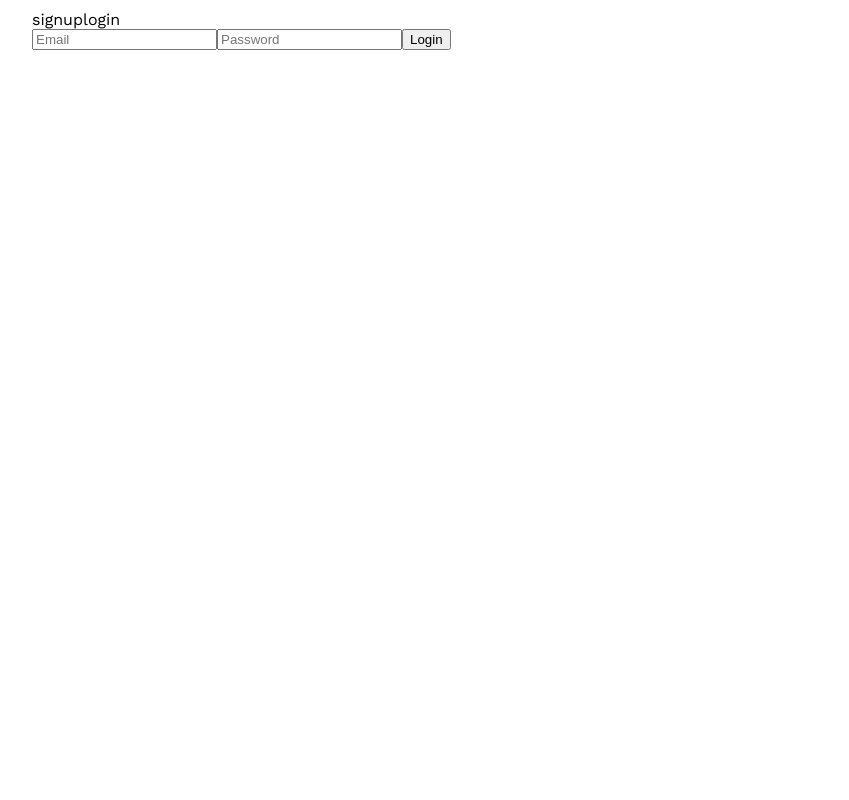
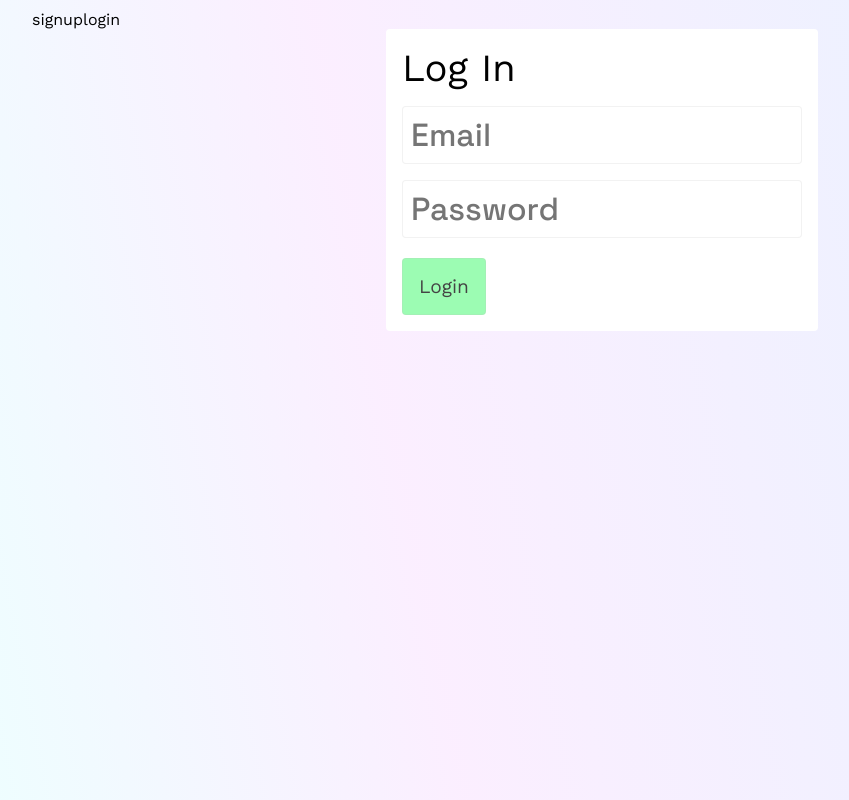
Before and after one commit to mike1234-pixel/gig-organiser-client, a React (Create React App) app: page /login in a window 1280 px wide. Shown: the whole page, without its empty margins (38-887 px from the left). Built offline with nearby package versions, Linux system fonts and the light colour scheme.

Commit message:
add styles to forms

```diff
--- /dev/null
+++ b/src/components/features/Forms/ContentBox/ContentBox.module.css
@@ -0,0 +1,16 @@
+.container {
+    display: flex;
+    align-items: center;
+    justify-content: center;
+    height: 100%;
+}
+
+.box {
+    background: white;
+    border-radius: 4px;
+    padding: 16px;
+}
+
+.title {
+    font-size: 2.4rem;
+}
--- /dev/null
+++ b/src/components/features/Forms/ContentBox/ContentBox.tsx
@@ -0,0 +1,18 @@
+import { ReactNode } from "react";
+import styles from "./ContentBox.module.css";
+
+interface ContentBoxProps {
+  children?: ReactNode | ReactNode[];
+  title?: string;
+}
+
+export const ContentBox = ({ children, title }: ContentBoxProps) => {
+  return (
+    <div className={styles.container}>
+      <div className={styles.box}>
+        {title && <h1 className={styles.title}>{title}</h1>}
+        {children}
+      </div>
+    </div>
+  );
+};
--- /dev/null
+++ b/src/components/features/Forms/ContentBox/index.ts
@@ -0,0 +1 @@
+export { ContentBox } from "./ContentBox";
--- /dev/null
+++ b/src/components/features/Forms/FormStyles/Form.module.css
@@ -0,0 +1,31 @@
+.textInput {
+    border: 1px solid rgba(189, 189, 189, 0.2);
+    border-radius: 4px;
+    padding: 8px;
+    display: block;
+    margin: 16px 0;
+    font-size: 2rem;
+    font-family: 'Space Grotesk', sans-serif;
+}
+
+.textInput::placeholder {
+    font-family: 'Space Grotesk', sans-serif;
+}
+
+.errorMessage {
+    color: var(--danger);
+}
+
+.submitButton {
+    border: 1px solid rgba(189, 189, 189, 0.2);
+    border-radius: 4px;
+    background: none;
+    padding: 16px;
+    cursor: pointer;
+    font-size: 1.2rem;
+    display: block;
+    margin-top: 20px;
+    font-family: 'Work Sans', sans-serif;
+    background: var(--success);
+    color: var(--text-dark);
+}
--- a/src/components/features/Forms/UserLogin/UserLogin.tsx
+++ b/src/components/features/Forms/UserLogin/UserLogin.tsx
@@ -3,6 +3,7 @@ import { validationSchema } from "./validationSchema";
 import { UserLoginI } from "../../../../types/User_Login_Object";
 import { UserLoginForm } from "./UserLoginForm";
 import { useLoginUser } from "../../../../hooks/useLoginUser";
+import { ContentBox } from "../ContentBox";
 import styles from "./UserLogin.module.css";
 
 export const UserLogin = () => {
@@ -13,12 +14,17 @@ export const UserLogin = () => {
 
   const { mutate, error, isSuccess } = useLoginUser();
 
-  if (isSuccess) return <>Succesfully logged in.</>;
+  if (isSuccess) return <ContentBox title="Successfully Logged In" />;
 
-  if (error) return <>{error.message}</>;
+  if (error)
+    return (
+      <ContentBox title="Error">
+        <p>{error.message}</p>
+      </ContentBox>
+    );
 
   return (
-    <>
+    <ContentBox title="Log In">
       <Formik
         initialValues={initialValues}
         validationSchema={validationSchema}
@@ -26,6 +32,6 @@ export const UserLogin = () => {
       >
         <UserLoginForm />
       </Formik>
-    </>
+    </ContentBox>
   );
 };
--- a/src/components/features/Forms/UserLogin/UserLoginForm.tsx
+++ b/src/components/features/Forms/UserLogin/UserLoginForm.tsx
@@ -1,19 +1,39 @@
-import { useFormikContext, Form, Field } from "formik";
-import styles from "./UserSignUp.module.css";
+import { useFormikContext, Form, Field, ErrorMessage } from "formik";
+import styles from "../FormStyles/Form.module.css";
 
 export const UserLoginForm = () => {
   const formik = useFormikContext<any>();
 
-  const { errors } = formik;
-
   return (
     <Form>
       <>
-        <Field type="email" name="email" placeholder="Email" />
-        {errors.email}
-        <Field type="password" name="password" placeholder="Password" />
-        {errors.password}
-        <button type="submit" disabled={formik.isSubmitting}>
+        <Field
+          type="email"
+          name="email"
+          placeholder="Email"
+          className={styles.textInput}
+        />
+        <ErrorMessage
+          component="span"
+          name="email"
+          className={styles.errorMessage}
+        />
+        <Field
+          type="password"
+          name="password"
+          placeholder="Password"
+          className={styles.textInput}
+        />
+        <ErrorMessage
+          component="span"
+          name="password"
+          className={styles.errorMessage}
+        />
+        <button
+          type="submit"
+          disabled={formik.isSubmitting}
+          className={styles.submitButton}
+        >
           Login
         </button>
       </>
--- a/src/components/features/Forms/UserSignUp/UserSignUp.module.css
+++ /dev/null
@@ -1,26 +0,0 @@
-.textInput {
-    border: 1px solid rgba(189, 189, 189, 0.2);
-    border-radius: 4px;
-    padding: 8px;
-    display: block;
-    margin: 16px 0;
-    font-size: 2rem;
-    font-family: 'Space Grotesk', sans-serif;
-}
-
-.textInput::placeholder {
-    font-family: 'Space Grotesk', sans-serif;
-}
-
-.errorMessage {
-    color: var(--danger);
-}
-
-.submitButton {
-    border: 1px solid rgba(189, 189, 189, 0.2);
-    border-radius: 4px;
-    background: none;
-    padding: 16px;
-    cursor: pointer;
-    font-size: 1.2rem;
-}
--- a/src/components/features/Forms/UserSignUp/UserSignUp.tsx
+++ b/src/components/features/Forms/UserSignUp/UserSignUp.tsx
@@ -3,6 +3,7 @@ import { Formik } from "formik";
 import { validationSchema } from "./validationSchema";
 import { UserSignUpI } from "../../../../types/User_Signup_Object";
 import { UserSignUpForm } from "./UserSignUpForm";
+import { ContentBox } from "../ContentBox";
 import styles from "./UserSignUp.module.css";
 
 export const UserSignUp = () => {
@@ -14,12 +15,17 @@ export const UserSignUp = () => {
 
   const { mutate, error, isSuccess } = useCreateUser();
 
-  if (isSuccess) return <>User created.</>;
+  if (isSuccess) return <ContentBox title="User created." />;
 
-  if (error) return <>{error.message}</>;
+  if (error)
+    return (
+      <ContentBox title="Error">
+        <p>{error.message}</p>
+      </ContentBox>
+    );
 
   return (
-    <>
+    <ContentBox title="Sign Up">
       <Formik
         initialValues={initialValues}
         validationSchema={validationSchema}
@@ -27,6 +33,6 @@ export const UserSignUp = () => {
       >
         <UserSignUpForm />
       </Formik>
-    </>
+    </ContentBox>
   );
 };
--- a/src/components/features/Forms/UserSignUp/UserSignUpForm.tsx
+++ b/src/components/features/Forms/UserSignUp/UserSignUpForm.tsx
@@ -1,10 +1,8 @@
 import { useFormikContext, Form, Field, ErrorMessage } from "formik";
-import styles from "./UserSignUp.module.css";
+import styles from "../FormStyles/Form.module.css";
 
 export const UserSignUpForm = () => {
   const formik = useFormikContext<any>();
-
-  const { errors } = formik;
 
   return (
     <Form>
--- a/src/components/features/Nav/Nav.tsx
+++ b/src/components/features/Nav/Nav.tsx
@@ -6,10 +6,10 @@ export const Nav = () => {
   const { user } = useLoginState();
 
   return (
-    <>
-      <p style={{ marginRight: 50 }}>{user?.name}</p>
+    <nav className={styles.nav}>
+      <p>{user?.name}</p>
       <Link to="/signup">signup</Link>
       <Link to="/login">login</Link>
-    </>
+    </nav>
   );
 };
--- a/src/index.css
+++ b/src/index.css
@@ -6,6 +6,7 @@
   --white: #fff;
   --text-dark: #444;
   --danger: #d9534f;
+  --success: #9cfcb3;
 }
 
 /* Reset default styles */
@@ -125,6 +126,8 @@ body {
   font-family: 'Work Sans', sans-serif;
   -webkit-font-smoothing: antialiased;
   -moz-osx-font-smoothing: grayscale;
+  background: linear-gradient(259deg, rgba(0, 135, 255, 0.1) 0%, rgba(219, 91, 255, 0.1) 65%, rgba(81, 250, 255, 0.1) 100%);
+  background-attachment: fixed;
 }
 
 code {
```
